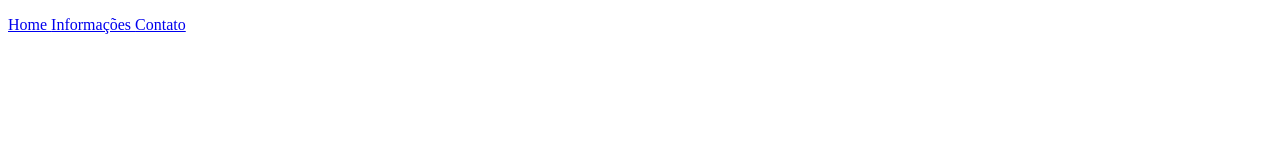
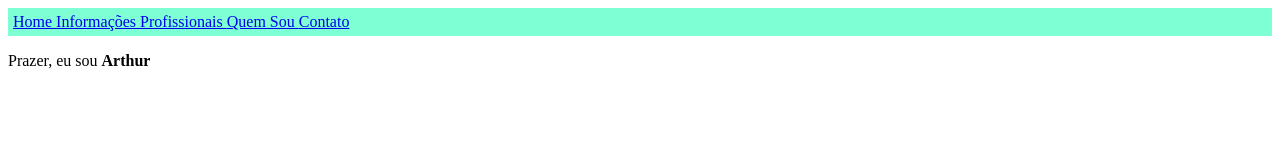
Before and after one commit to arthurbarbosadornelassilva/FrontEnd_maua_2_2024, a plain HTML site: page Intro_HTML_CSS/Fundamentos_CSS/estilo_01.html in a window 1280 px wide. Drawn offline with Linux system fonts and the light colour scheme.

Commit message:
adição estilo_01

```diff
--- a/Intro_HTML_CSS/Fundamentos_CSS/estilo_01.css
+++ b/Intro_HTML_CSS/Fundamentos_CSS/estilo_01.css
@@ -0,0 +1,11 @@
+.cabecalho_topo {
+    display: flex;
+    padding: 5px;
+    background-color: aquamarine;
+}
+p#navegacao_menu {
+    background-color: antiquewhite;
+    display: flex;
+    flex-flow: row wrap;
+    width: 100%;
+}
--- a/Intro_HTML_CSS/Fundamentos_CSS/estilo_01.html
+++ b/Intro_HTML_CSS/Fundamentos_CSS/estilo_01.html
@@ -4,17 +4,22 @@
     <meta charset="UTF-8">
     <meta name="viewport" content="width=device-width, initial-scale=1.0">
     <title> Portifolio Arthur Silva </title>
+    <!-- link stylesheet importa as formatações do arquivo CSS desejado -->
+    <link rel="stylesheet" href="estilo_01.css">
 </head>
 <body>
-    <header id="topo">
-        <nav>
-            <p id="secao_menu">
-                <a id="link_menu" href="#home"> Home </a>
-                <a id="link_menu" href="#home"> Informações </a>
-                <a id="link_menu" href="#home"> Contato </a>
-            </p>
+    <header id="cabecalho" class="cabecalho_topo">
+        <nav id="navegacao_menu">
+            <a id="link_secao_menu" href="#home"> Home </a>
+            <a id="link_secao_menu" href="#infos_profissionais"> Informações Profissionais </a>
+            <a id="link_secao_menu" href="#quem_sou"> Quem Sou </a>
+            <a id="link_contato_menu" href="#contato"> Contato </a>
         </nav>
     </header>
-    <main></main>
+    <main>
+        <p>
+            Prazer, eu sou <strong id="nome_"> Arthur </strong>
+        </p>
+    </main>
     <footer></footer>
 </html>
```
